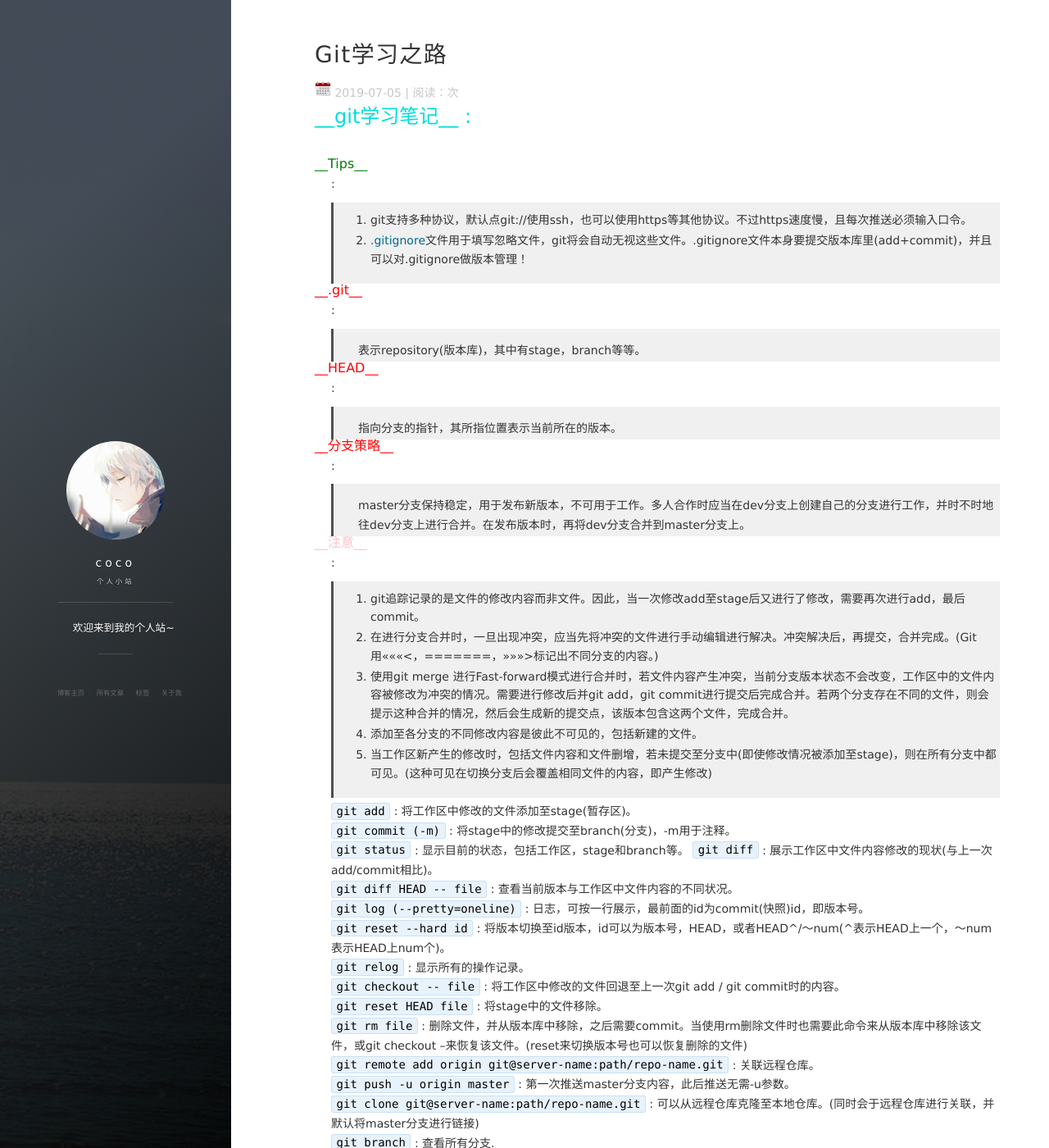
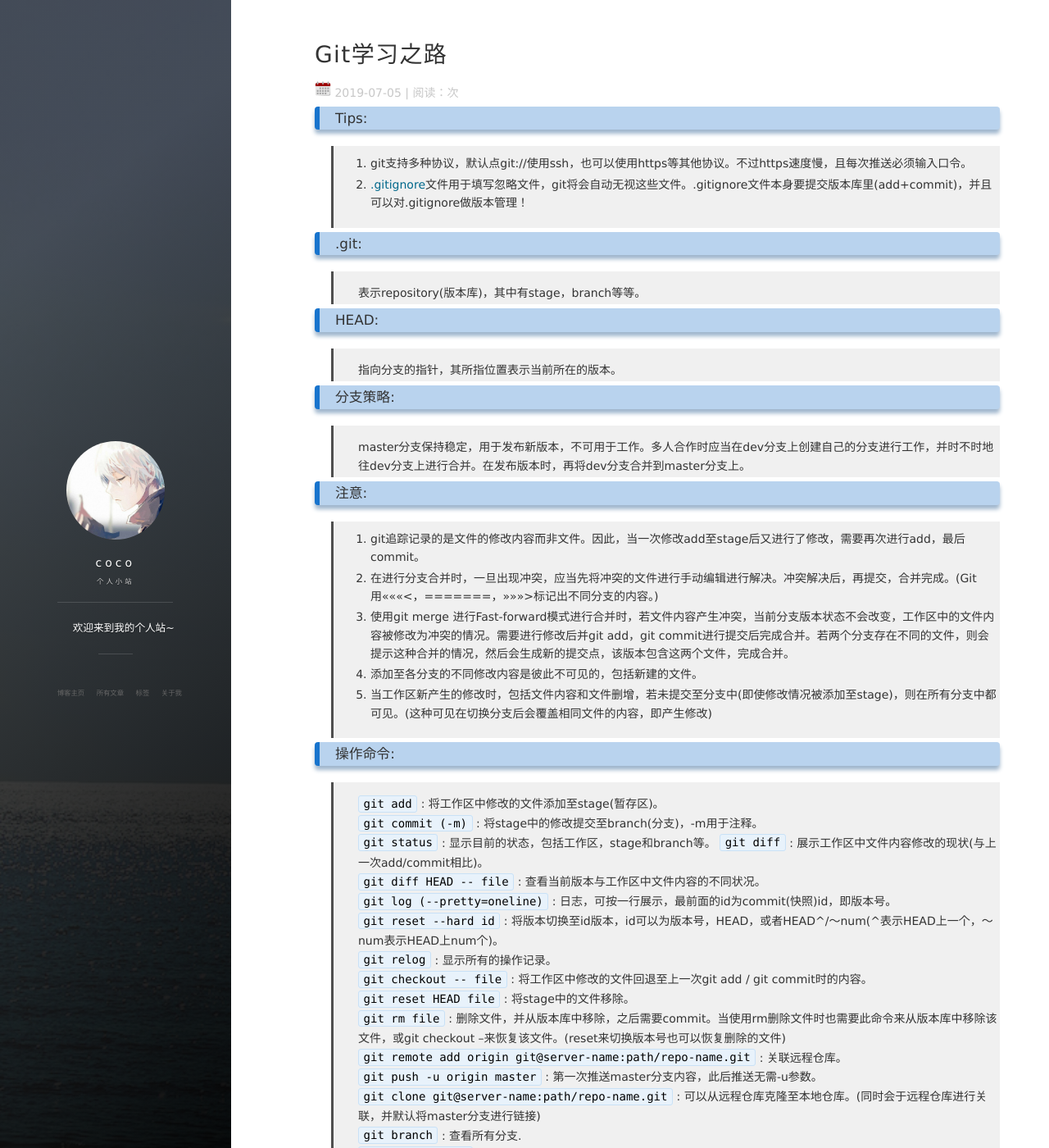
Before and after one commit to vMagina/vMagina.github.io, a Jekyll site: the page built from _posts/2019-07-05-git_learning.md, in a window 1280 px wide and 1400 px high. Shown: the whole window at 82% size. Built offline with Jekyll 4.4.1, drawn with Linux system fonts in a browser that asks for light colours; nearby versions of some CDN libraries; comment, search, counter and statistics services are not loaded.

Commit message:
modify article:git_learing

```diff
--- a/_posts/2019-07-05-git_learning.md
+++ b/_posts/2019-07-05-git_learning.md
@@ -4,71 +4,70 @@ title:  "Git学习之路"
 date:   2019-07-05 15:20:00
 tags:   工具
 ---
-<font size="5" color="#00dddd"> __git学习笔记__ :</font><br />
 
-<font size=3 color=green>__Tips__</font> :
+<h3>Tips:</h3>
 > 1. git支持多种协议，默认点git://使用ssh，也可以使用https等其他协议。不过https速度慢，且每次推送必须输入口令。
 > 2. [.gitignore](https://github.com/github/gitignore)文件用于填写忽略文件，git将会自动无视这些文件。.gitignore文件本身要提交版本库里(add+commit)，并且可以对.gitignore做版本管理！
 
-<font size="3" color=red>__.git__</font> :
+<h3>.git:</h3>
 > 表示repository(版本库)，其中有stage，branch等等。
 
-<font size=3 color=red>__HEAD__</font> :
+<h3>HEAD:</h3>
 > 指向分支的指针，其所指位置表示当前所在的版本。
 
-<font size=3 color=red>__分支策略__</font> :
+<h3>分支策略:</h3>
 > master分支保持稳定，用于发布新版本，不可用于工作。多人合作时应当在dev分支上创建自己的分支进行工作，并时不时地往dev分支上进行合并。在发布版本时，再将dev分支合并到master分支上。
 
-<font size=3 color=pink>__注意__</font> :
+<h3>注意:</h3>
 > 1. git追踪记录的是文件的修改内容而非文件。因此，当一次修改add至stage后又进行了修改，需要再次进行add，最后commit。
 > 2. 在进行分支合并时，一旦出现冲突，应当先将冲突的文件进行手动编辑进行解决。冲突解决后，再提交，合并完成。(Git用<<<<<<<，=======，>>>>>>>标记出不同分支的内容。)
 > 3. 使用git merge 进行Fast-forward模式进行合并时，若文件内容产生冲突，当前分支版本状态不会改变，工作区中的文件内容被修改为冲突的情况。需要进行修改后并git add，git commit进行提交后完成合并。若两个分支存在不同的文件，则会提示这种合并的情况，然后会生成新的提交点，该版本包含这两个文件，完成合并。
 > 4. 添加至各分支的不同修改内容是彼此不可见的，包括新建的文件。
 > 5. 当工作区新产生的修改时，包括文件内容和文件删增，若未提交至分支中(即使修改情况被添加至stage)，则在所有分支中都可见。(这种可见在切换分支后会覆盖相同文件的内容，即产生修改)
 
-
-`git add` : 将工作区中修改的文件添加至stage(暂存区)。
-`git commit (-m)` : 将stage中的修改提交至branch(分支)，-m用于注释。
-`git status` : 显示目前的状态，包括工作区，stage和branch等。
-`git diff` : 展示工作区中文件内容修改的现状(与上一次add/commit相比)。
-`git diff HEAD -- file` : 查看当前版本与工作区中文件内容的不同状况。
-`git log (--pretty=oneline)` : 日志，可按一行展示，最前面的id为commit(快照)id，即版本号。
-`git reset --hard id` : 将版本切换至id版本，id可以为版本号，HEAD，或者HEAD^/～num(^表示HEAD上一个，～num表示HEAD上num个)。
-`git relog` : 显示所有的操作记录。
-`git checkout -- file` : 将工作区中修改的文件回退至上一次git add / git commit时的内容。
-`git reset HEAD file` : 将stage中的文件移除。
-`git rm file` : 删除文件，并从版本库中移除，之后需要commit。当使用rm删除文件时也需要此命令来从版本库中移除该文件，或git checkout --来恢复该文件。(reset来切换版本号也可以恢复删除的文件)
-`git remote add origin git@server-name:path/repo-name.git` : 关联远程仓库。
-`git push -u origin master` : 第一次推送master分支内容，此后推送无需-u参数。
-`git clone git@server-name:path/repo-name.git` : 可以从远程仓库克隆至本地仓库。(同时会于远程仓库进行关联，并默认将master分支进行链接)
-`git branch` : 查看所有分支.
-`git branch name` : 创建分支。
-`git branch -d name` : 删除分支。
-`git checkout name` : 切换分支。
-`git checkout -b name` : 创建并切换分支。
-`git merge name` : 合并分支。(默认尝试Fast-forward模式合并，合并完成后便可删除分支)
-`git log --graph --pretty=oneline --abbrev-commit` : 查看分支合并情况。
-`git merge --no-ff -m "comment" name` : 不使用Fast-forword模式合并，在合并完成后生成一个commit。(这种方式，在删除分支后，不会丢弃分支信息，便于从合并后的历史分支中观察出曾经的合并)
-`git stash` : 将现场的工作“储藏”起来，包括stage中的内容以及其对应的文件。(常用于修改bug时将现有的工作现场进行保存，以避免提交和修改未完成的文件内容，待完成后继续；workdirectory的修改情况和stage的内容是所有分支共享的)
-`git stash list` : 显示stash中的所有暂存的工作现场。
-`git stash apply stash@{i}` : 将stash@{i}进行恢复。(恢复后不会删除stash中的内容，需要额外命令进行删除)
-`git stash drop stash@{i}` : 将stash@{i}从stash中删除。
-`git stash pop stash@{i}` : 将stash@{i}进行恢复并从stash中删除。(stash类似栈，0表示栈顶；以上若不使用stash@{i}参数则表示将栈顶进行操作)
-`git branch -D name` : 强制删除未合并的分支。
-`git remote` : 查看远程仓库名称。
-`git remote -v` : 查看远程库的信息，包括抓取和推送的地址。
-`git checkout -b branch-nanme origin/branch-name` : 创建并切换分支，同时将该分支远程库的分支建立链。
-`git push origin branch-name` : 向远程分支(若不提供后面两个参数，则将与本地当前分支相链接的远程分支进行操作)进行推送。
-`git pull origin branch-name` : 将远程分支(不提供后两个参数同上一条)抓取下来，并与本地分支进行合并。(需要在本地解决冲突后再向远程进行推送；若远程提前于本地，则会将本地更新至远程的状态)
-`git fetch origin branch-name` : 将远程库的分支抓取下来，但是不与本地分支进行merge。(<font color=yellow>fetch+merge=pull</font>)
-`git branch --set-upstream-to=origin/branch-name branch-name` : 将远程分支与本地分支进行链接。(在抓取远程分支内容提示未建立链接时使用，然后再git pull抓取；或者不建立链接，通过 git pull remote-name branch-name进行抓取)
-`git rebase` : 将本地的未push的分叉整理成直线。
-`git tag tag-name` : 在当前分支的最新提交点上建立一个标签。(即创建一个指向该提交点的指针)
-`git tag tag-name commit-id` : 对id提交点建立标签。
-`git tag` : 查看所有标签。
-`git show tag-name` : 显示标签的具体信息。
-`git tag -a tag-name -m "..." (commit-id)` : 建立标签并注释。
-`git push origin tag-name` : 将标签推送上去。
-`git push origin --tags` : 推送本地全部标签。
-`git tag -d tag-name` : 删除本地标签。
-`git push origin :refs/tags/tag-name` : 删除远程的一个标签。
+<h3>操作命令:</h3>
+> `git add` : 将工作区中修改的文件添加至stage(暂存区)。
+> `git commit (-m)` : 将stage中的修改提交至branch(分支)，-m用于注释。
+> `git status` : 显示目前的状态，包括工作区，stage和branch等。
+> `git diff` : 展示工作区中文件内容修改的现状(与上一次add/commit相比)。
+> `git diff HEAD -- file` : 查看当前版本与工作区中文件内容的不同状况。
+> `git log (--pretty=oneline)` : 日志，可按一行展示，最前面的id为commit(快照)id，即版本号。
+> `git reset --hard id` : 将版本切换至id版本，id可以为版本号，HEAD，或者HEAD^/～num(^表示HEAD上一个，～num表示HEAD上num个)。
+> `git relog` : 显示所有的操作记录。
+> `git checkout -- file` : 将工作区中修改的文件回退至上一次git add / git commit时的内容。
+> `git reset HEAD file` : 将stage中的文件移除。
+> `git rm file` : 删除文件，并从版本库中移除，之后需要commit。当使用rm删除文件时也需要此命令来从版本库中移除该文件，或git checkout --来恢复该文件。(reset来切换版本号也可以恢复删除的文件)
+> `git remote add origin git@server-name:path/repo-name.git` : 关联远程仓库。
+> `git push -u origin master` : 第一次推送master分支内容，此后推送无需-u参数。
+> `git clone git@server-name:path/repo-name.git` : 可以从远程仓库克隆至本地仓库。(同时会于远程仓库进行关联，并默认将master分支进行链接)
+> `git branch` : 查看所有分支.
+> `git branch name` : 创建分支。
+> `git branch -d name` : 删除分支。
+> `git checkout name` : 切换分支。
+> `git checkout -b name` : 创建并切换分支。
+> `git merge name` : 合并分支。(默认尝试Fast-forward模式合并，合并完成后便可删除分支)
+> `git log --graph --pretty=oneline --abbrev-commit` : 查看分支合并情况。
+> `git merge --no-ff -m "comment" name` : 不使用Fast-forword模式合并，在合并完成后生成一个commit。(这种方式，在删除分支后，不会丢弃分支信息，便于从合并后的历史分支中观察出曾经的合并)
+> `git stash` : 将现场的工作“储藏”起来，包括stage中的内容以及其对应的文件。(常用于修改bug时将现有的工作现场进行保存，以避免提交和修改未完成的文件内容，待完成后继续；workdirectory的修改情况和stage的内容是所有分支共享的)
+> `git stash list` : 显示stash中的所有暂存的工作现场。
+> `git stash apply stash@{i}` : 将stash@{i}进行恢复。(恢复后不会删除stash中的内容，需要额外命令进行删除)
+> `git stash drop stash@{i}` : 将stash@{i}从stash中删除。
+> `git stash pop stash@{i}` : 将stash@{i}进行恢复并从stash中删除。(stash类似栈，0表示栈顶；以上若不使用stash@{i}参数则表示将栈顶进行操作)
+> `git branch -D name` : 强制删除未合并的分支。
+> `git remote` : 查看远程仓库名称。
+> `git remote -v` : 查看远程库的信息，包括抓取和推送的地址。
+> `git checkout -b branch-nanme origin/branch-name` : 创建并切换分支，同时将该分支远程库的分支建立链。
+> `git push origin branch-name` : 向远程分支(若不提供后面两个参数，则将与本地当前分支相链接的远程分支进行操作)进行推送。
+> `git pull origin branch-name` : 将远程分支(不提供后两个参数同上一条)抓取下来，并与本地分支进行合并。(需要在本地解决冲突后再向远程进行推送；若远程提前于本地，则会将本地更新至远程的状态)
+> `git fetch origin branch-name` : 将远程库的分支抓取下来，但是不与本地分支进行merge。(<b style="color:blue">fetch+merge=pull</b>)
+> `git branch --set-upstream-to=origin/branch-name branch-name` : 将远程分支与本地分支进行链接。(在抓取远程分支内容提示未建立链接时使用，然后再git pull抓取；或者不建立链接，通过 git pull remote-name branch-name进行抓取)
+> `git rebase` : 将本地的未push的分叉整理成直线。
+> `git tag tag-name` : 在当前分支的最新提交点上建立一个标签。(即创建一个指向该提交点的指针)
+> `git tag tag-name commit-id` : 对id提交点建立标签。
+> `git tag` : 查看所有标签。
+> `git show tag-name` : 显示标签的具体信息。
+> `git tag -a tag-name -m "..." (commit-id)` : 建立标签并注释。
+> `git push origin tag-name` : 将标签推送上去。
+> `git push origin --tags` : 推送本地全部标签。
+> `git tag -d tag-name` : 删除本地标签。
+> `git push origin :refs/tags/tag-name` : 删除远程的一个标签。
```
